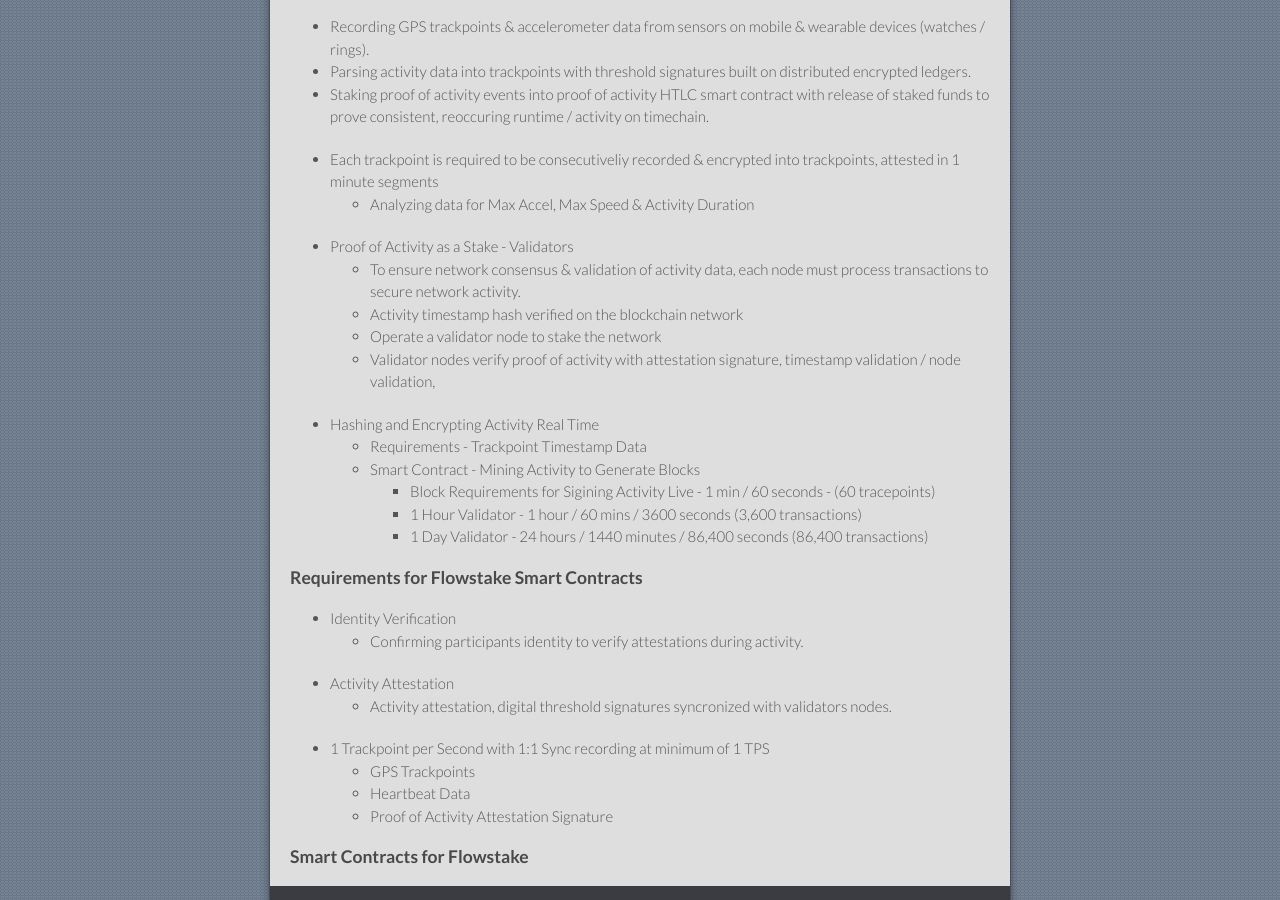
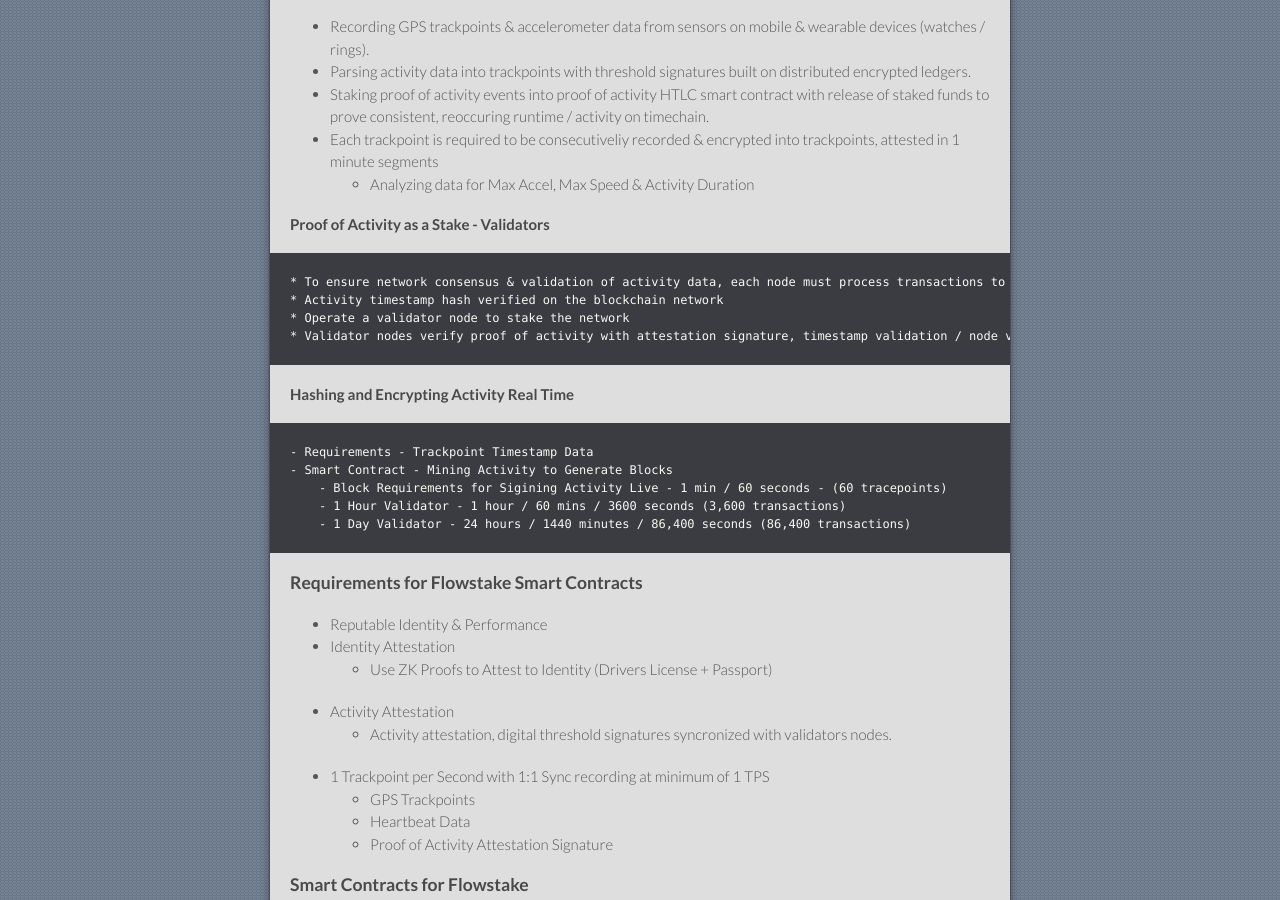
Before and after one commit to flowstake/flowstake.github.io, a Jekyll site: the page built from index.md, in a window 1280 px wide and 900 px high, scrolled down 848 px. Built offline with Jekyll 4.4.1, drawn with Linux system fonts in a browser that asks for light colours; our own code applies the rules of GitHub Pages for plain Markdown files; some of the changed text lies outside the part shown.

Commit message:
Update index.md

````diff
--- a/index.md
+++ b/index.md
@@ -23,17 +23,16 @@
 - Recording GPS trackpoints & accelerometer data from sensors on mobile & wearable devices (watches / rings).
 - Parsing activity data into trackpoints with threshold signatures built on distributed encrypted ledgers.
 - Staking proof of activity events into proof of activity HTLC smart contract with release of staked funds to prove consistent, reoccuring runtime / activity on timechain.
-
 - Each trackpoint is required to be consecutiveliy recorded & encrypted into trackpoints, attested in 1 minute segments
     * Analyzing data for Max Accel, Max Speed & Activity Duration
 
--  Proof of Activity as a Stake - Validators
+####  Proof of Activity as a Stake - Validators
     * To ensure network consensus & validation of activity data, each node must process transactions to secure network activity.
     * Activity timestamp hash verified on the blockchain network
     * Operate a validator node to stake the network
     * Validator nodes verify proof of activity with attestation signature, timestamp validation / node validation,
 
-- Hashing and Encrypting Activity Real Time
+#### Hashing and Encrypting Activity Real Time
     - Requirements - Trackpoint Timestamp Data
     - Smart Contract - Mining Activity to Generate Blocks
         - Block Requirements for Sigining Activity Live - 1 min / 60 seconds - (60 tracepoints)
@@ -41,8 +40,9 @@
         - 1 Day Validator - 24 hours / 1440 minutes / 86,400 seconds (86,400 transactions)
 
 ### Requirements for Flowstake Smart Contracts
-* Identity Verification
-   - Confirming participants identity to verify attestations during activity.
+* Reputable Identity & Performance
+* Identity Attestation
+    - Use ZK Proofs to Attest to Identity (Drivers License + Passport)
 * Activity Attestation
    - Activity attestation, digital threshold signatures syncronized with validators nodes.
 * 1 Trackpoint per Second with 1:1 Sync recording at minimum of 1 TPS
@@ -87,7 +87,9 @@ Threshold signatures can be included in the code to facilitate group attestation
 
 4. Signature Verification: The generated threshold signature can be verified using the corresponding public key. The verification process ensures that the signature is valid and authenticates the group attestation.
 
-#### Here's a simplified example of how you might implement threshold signatures using the BLS threshold signature scheme in JavaScript using the @chainsafe/bls library:
+#### Here's a simplified example of how to implement threshold signatures using the BLS threshold signature scheme in JavaScript using the @chainsafe/bls library:
+
+### [flowstake/bls](https://github.com/flowstake/bls)
 
 ```javascript
 const { SecretKey, PublicKey, Signature } = require('@chainsafe/bls');
@@ -126,7 +128,6 @@ console.log('Signature Verification:', isValid ? 'Valid' : 'Invalid');
 * This code snippet demonstrates the key generation, message signing, and signature verification process using BLS threshold signatures. You can adapt this implementation to suit your specific requirements and integrate it into your application for group attestation purposes.
 
 
-
 ### Theoretical Limitations of Performances
 * Running Speed & Acceleration
 * Top speed of 43.99 kilometers per hour (27.33 miles per hour) Usain Bolt (2009)
@@ -144,8 +144,6 @@ console.log('Signature Verification:', isValid ? 'Valid' : 'Invalid');
 - https://eprint.iacr.org/2023/598#:~:text=Threshold%20signatures%20protect%20the%20signing,if%20signers%20have%20different%20weights
 
 - https://en.wikipedia.org/wiki/Public_key_infrastructure
-
-
 
 - Thomas Vanderstraeten
 testing-the-cryptorun-smart-contract-a-tale-of-obsessive-perfection-84ded25f1636
````
Also changed, not shown: other parts of index.md (+1 -2 lines).
